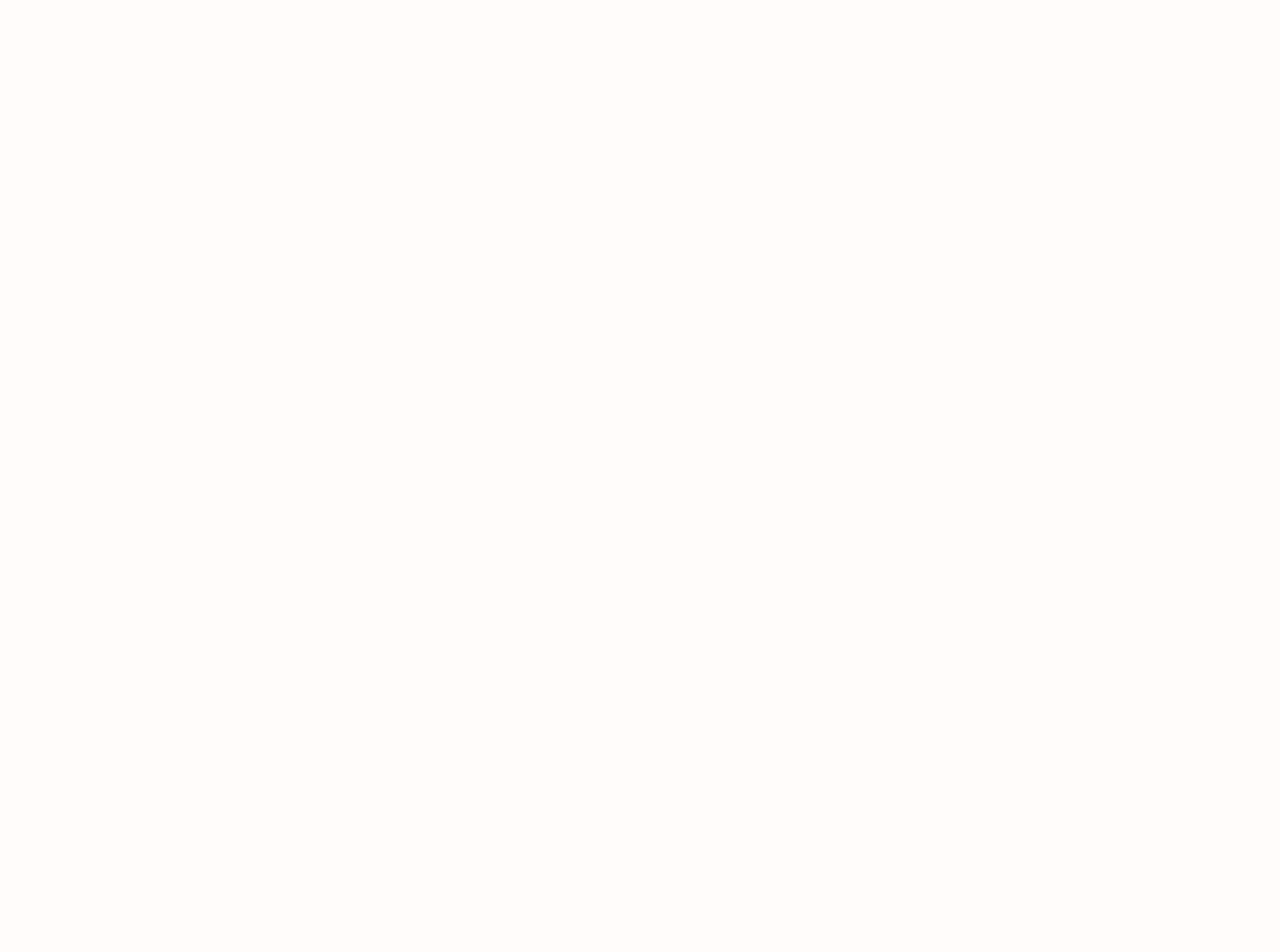
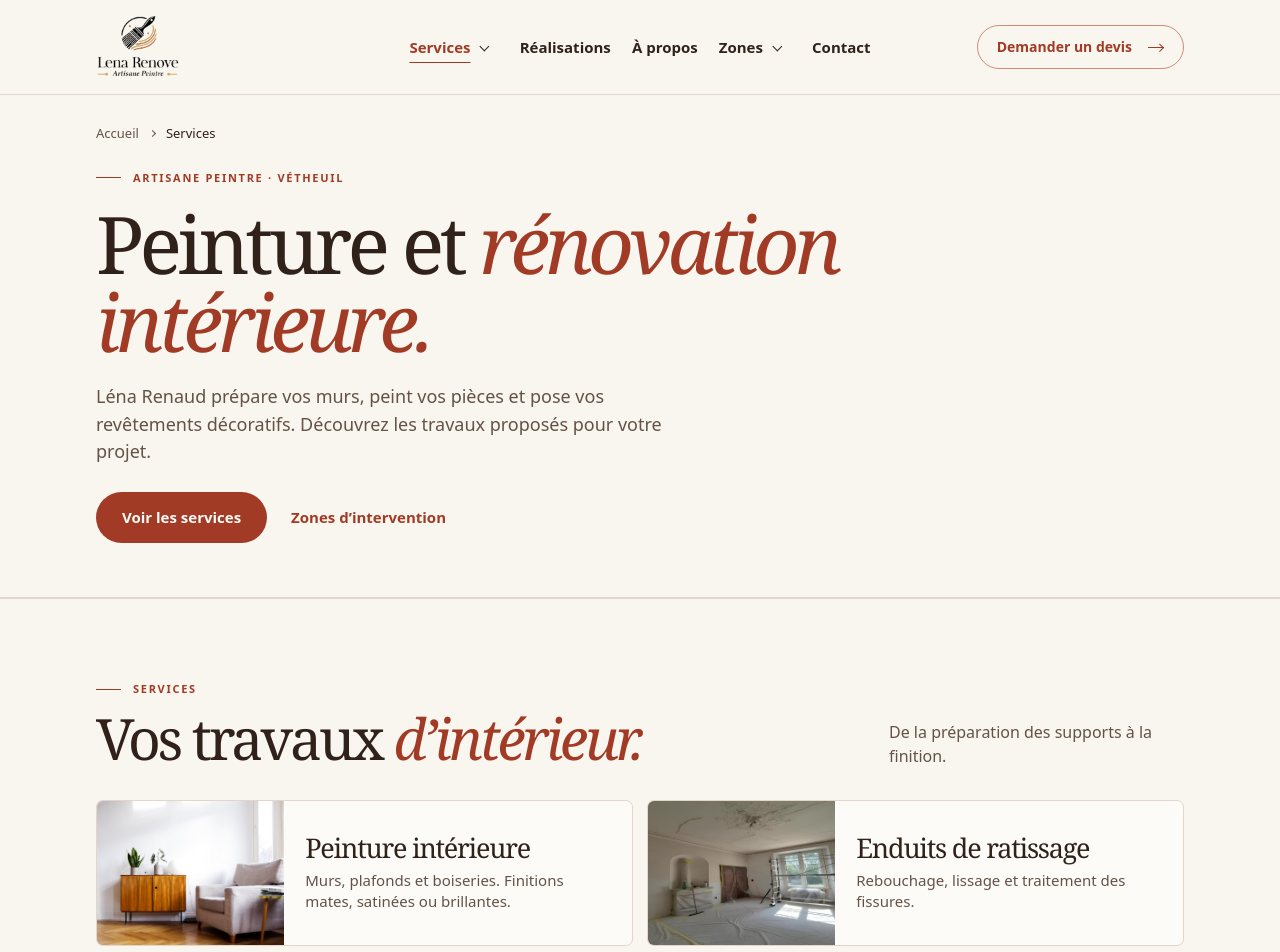
Before and after one commit to GITCL95/LENA-NEW, a Next.js app: page /services in a window 1280 px wide. Before the commit this address had no page. Shown: the top 952 px of the page. Before the commit the page ends 800 px from the top, so only its background shows below. Built offline with nearby package versions, Linux system fonts and the light colour scheme; a web font is replaced by a local one.

Commit message:
Move the Services hub to /services

```diff
--- a/data/client.ts
+++ b/data/client.ts
@@ -4,7 +4,7 @@ export const CONTACT_PATH = "/contact-peintre-magny-en-vexin";
 export const QUOTE_PATH = `${CONTACT_PATH}#contact`;
 export const LEGAL_PATH = "/mentions-legales";
 export const PORTFOLIO_PATH = "/portfolio";
-export const SERVICES_PATH = "/peinture-interieure-renovation-magny-en-vexin";
+export const SERVICES_PATH = "/services";
 export const ZONES_PATH = "/peintre-renovation-val-d-oise-yvelines";
 export const PONTOISE_PATH = "/peintre-pontoise";
 
--- a/data/services.ts
+++ b/data/services.ts
@@ -1,4 +1,4 @@
-import { CONTACT_PATH } from './client';
+import { CONTACT_PATH, SERVICES_PATH } from './client';
 
 export const QUOTE_SERVICES = {
   peinture: 'Peinture intérieure',
@@ -68,7 +68,7 @@ export type InteriorService = (typeof INTERIOR_SERVICES)[number];
 
 export function serviceHref(service: QuoteService) {
   const detail = INTERIOR_SERVICES.find(({ slug }) => slug === service);
-  return detail ? `/services/${detail.route}` : serviceQuoteHref(service);
+  return detail ? `${SERVICES_PATH}/${detail.route}` : serviceQuoteHref(service);
 }
 
 export type Service = {
```
Also changed, not shown: pages/services/index.tsx (renamed from pages/peinture-interieure-renovation-magny-en-vexin.tsx), public/llms.txt, vercel.json, 1 other file (tests, documents, lock files or other folders).
